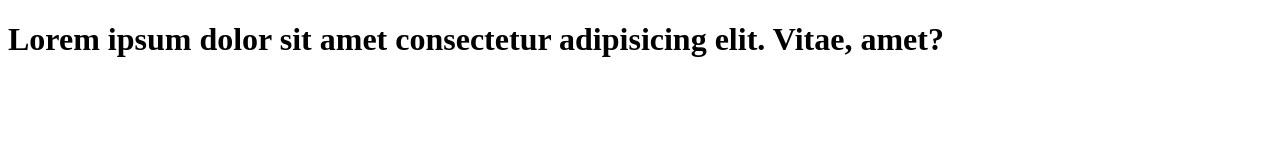
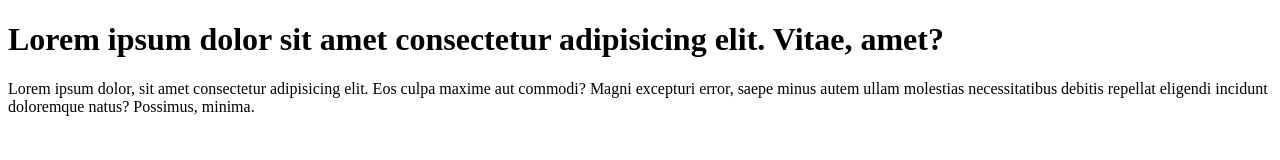
Before and after one commit to AnkushJhaRepo/learn-git, a plain HTML site: page index.html in a window 1280 px wide. Drawn offline with Linux system fonts and the light colour scheme.

Commit message:
add index.html

```diff
--- a/index.html
+++ b/index.html
@@ -9,6 +9,9 @@
 
 <body>
     <h1>Lorem ipsum dolor sit amet consectetur adipisicing elit. Vitae, amet?</h1>
+    <p>Lorem ipsum dolor, sit amet consectetur adipisicing elit. Eos culpa maxime aut commodi? Magni excepturi error,
+        saepe minus autem ullam molestias necessitatibus debitis repellat eligendi incidunt doloremque natus? Possimus,
+        minima.</p>
 </body>
 
 </html>
```
